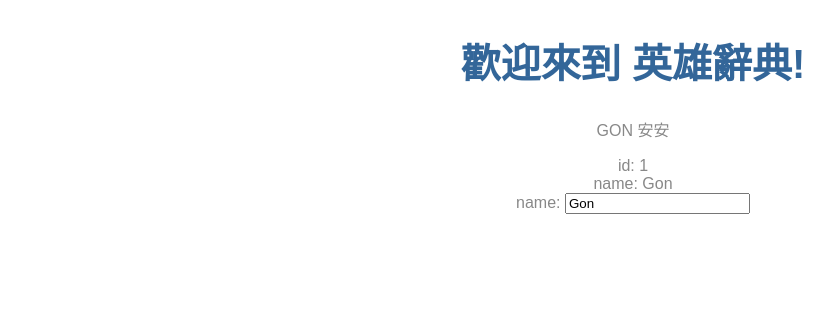
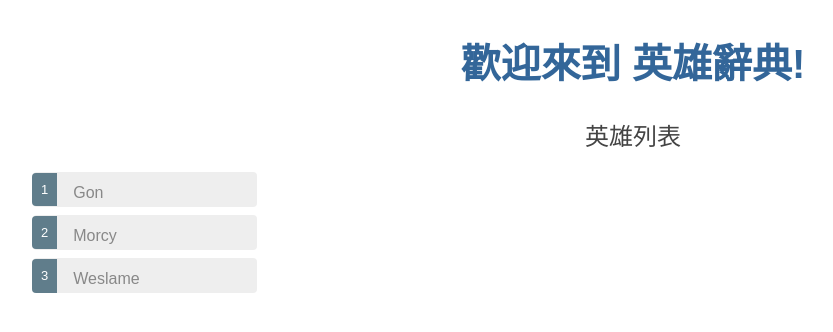
Before and after one commit to yakiu1/ngPractice, an Angular app: page / in a window 1280 px wide. Shown: the top 332 px of the page, without its empty margins (7-840 px from the left). Built offline with nearby package versions, Linux system fonts and the light colour scheme.

Commit message:
英雄指南应用在一个主从视图中显示了英雄列表。 用户可以选择一个英雄，并查看该英雄的详情。 使用 *ngFor 显示了一个列表。 使用 *ngIf 来根据条件包含或排除了一段 HTML。 可以用 class 绑定来切换 CSS 的样式类。

```diff
--- a/src/app/heros/heros.component.css
+++ b/src/app/heros/heros.component.css
@@ -0,0 +1,49 @@
+/* HeroesComponent's private CSS styles */
+.selected {
+  background-color: #CFD8DC !important;
+  color: white;
+}
+.heroes {
+  margin: 0 0 2em 0;
+  list-style-type: none;
+  padding: 0;
+  width: 15em;
+}
+.heroes li {
+  text-align: left;
+  cursor: pointer;
+  position: relative;
+  left: 0;
+  background-color: #EEE;
+  margin: .5em;
+  padding: .3em 0;
+  height: 1.6em;
+  border-radius: 4px;
+}
+.heroes li.selected:hover {
+  background-color: #BBD8DC !important;
+  color: white;
+}
+.heroes li:hover {
+  color: #607D8B;
+  background-color: #DDD;
+  left: .1em;
+}
+.heroes .text {
+  position: relative;
+  top: -3px;
+}
+.heroes .badge {
+  display: inline-block;
+  font-size: small;
+  color: white;
+  padding: 0.8em 0.7em 0 0.7em;
+  background-color: #607D8B;
+  line-height: 1em;
+  position: relative;
+  left: -1px;
+  top: -4px;
+  height: 1.8em;
+  margin-right: .8em;
+  border-radius: 4px 0 0 4px;
+}
--- a/src/app/heros/heros.component.html
+++ b/src/app/heros/heros.component.html
@@ -1,10 +1,21 @@
-<p>
-  {{hero.name | uppercase}} 安安
-</p>
-<div><span>id: </span>{{hero.id}}</div>
-<div><span>name: </span>{{hero.name}}</div>
+<h2>英雄列表</h2>
 <div>
-  <label>name:
-    <input [(ngModel)]="hero.name" placeholder="name">
-  </label>
+
+  <ul class="heroes">
+    <li *ngFor="let hero of heroes" [class.selected]="hero === selectedHero" (click)="onSelect(hero)">
+      <span class="badge">{{hero.id}}</span> {{hero.name}}
+    </li>
+  </ul>
+
 </div>
+<div *ngIf="selectedHero">
+
+  <h2>{{selectedHero.name | uppercase}} Details</h2>
+  <div><span>id: </span>{{selectedHero.id}}</div>
+  <div>
+    <label>name:
+      <input [(ngModel)]="selectedHero.name" placeholder="name">
+    </label>
+  </div>
+
+</div>
--- a/src/app/heros/heros.component.ts
+++ b/src/app/heros/heros.component.ts
@@ -1,5 +1,7 @@
 import { Component, OnInit } from '@angular/core';
-import {Hero} from '../hero';
+import { Hero } from '../hero';
+
+import { HEROES } from '../mock-heroes';
 
 @Component({
   selector: 'app-heros',
@@ -8,14 +10,16 @@
 })
 export class HerosComponent implements OnInit {
 
-  hero: Hero = {
-    id: 1 ,
-    name: 'Gon'
-  };
+  heroes = HEROES;
+  selectedHero: Hero;
 
   constructor() { }
 
   ngOnInit() {
   }
 
+  onSelect(hero: Hero): void {
+    this.selectedHero = hero;
+  }
+
 }
--- /dev/null
+++ b/src/app/mock-heroes.ts
@@ -0,0 +1,7 @@
+import {Hero} from './hero'
+
+export const HEROES: Hero[] = [
+  {id : 1, name: 'Gon'},
+  {id : 2, name: 'Morcy'},
+  {id : 3, name: 'Weslame'}
+];
```
